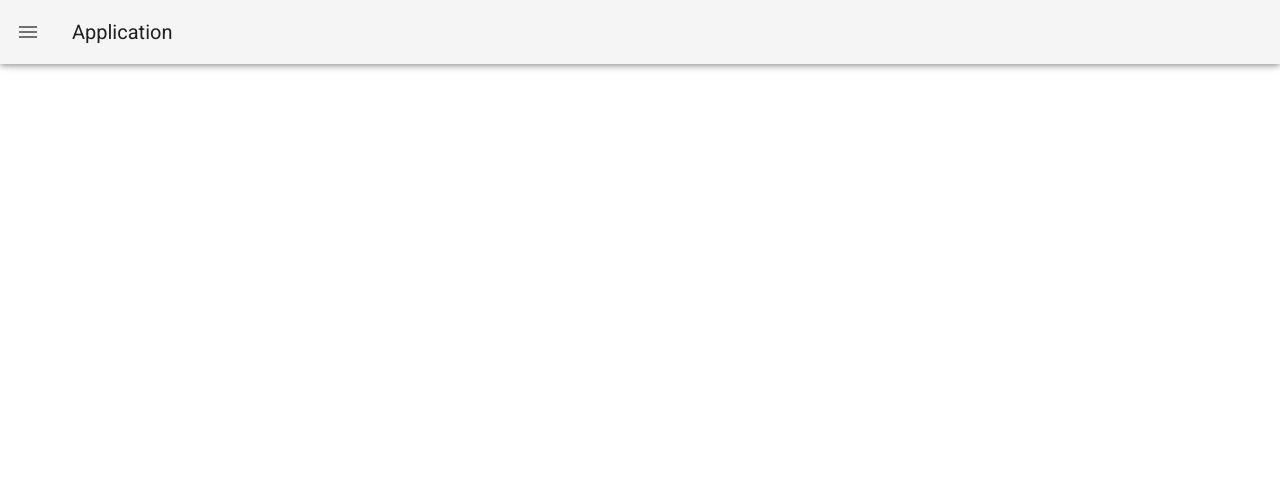
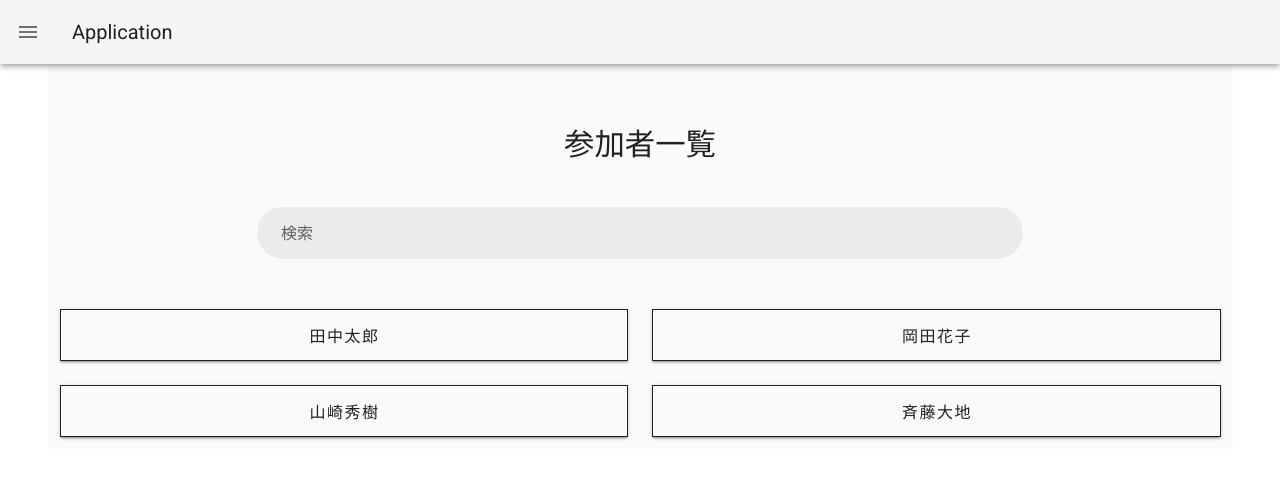
Before and after one commit to LoliGothic/communience-store, a Vue app: page /participantslist in a window 1280 px wide. Shown: the top 478 px of the page. Built offline with nearby package versions, Linux system fonts and the light colour scheme.

Commit message:
add: 参加者一覧ページを追加

```diff
--- a/src/router/index.js
+++ b/src/router/index.js
@@ -5,6 +5,7 @@ import Test from '../views/Test.vue'
 import RoomList from '../views/RoomList.vue'
 import EventList from '../views/EventList.vue'
 import CardList from '../views/CardList.vue'
+import ParticipantsList from '../views/ParticipantsList.vue'
 
 Vue.use(VueRouter)
 
@@ -41,6 +42,11 @@ const routes = [
     path: '/cardlist',
     name: 'CardList',
     component: CardList
+  },
+  {
+    path: '/participantslist',
+    name: 'ParticipantsList',
+    component: ParticipantsList
   }
 ]
 
--- /dev/null
+++ b/src/views/ParticipantsList.vue
@@ -0,0 +1,61 @@
+<template>
+  <v-container class="grey lighten-5">
+    <v-row>
+      <v-col md="4" offset-md="4" align-self="center">
+        <p style="font-size: 1.9em; text-align: center">
+          {{ $route.query.roomname }}<br />参加者一覧
+        </p>
+      </v-col>
+      <v-col md="3" offset-md="1" align-self="center">
+        <v-dialog v-model="dialog" persistent max-width="290">
+          <template v-slot:activator="{ on, attrs }">
+            <v-btn v-if="$route.query.roomname == 'SCLA'" color="primary" dark v-bind="attrs" v-on="on">
+              オーナーメニュー
+            </v-btn>
+          </template>
+          <v-card>
+            <v-container>
+              <v-row>
+                <v-col md="12" align="center">
+                  <v-btn depressed color="primary" block x-large @click="dialog = false">
+                    イベント開催
+                  </v-btn>
+                </v-col>
+              </v-row>
+              <v-row>
+                <v-col md="12" align="center">
+                  <v-btn depressed color="teal" block x-large dark @click="dialog = false">
+                    メンバー招待
+                  </v-btn>
+                </v-col>
+              </v-row>
+            </v-container>
+          </v-card>
+        </v-dialog>
+      </v-col>
+    </v-row>
+    <v-row>
+      <v-col md="8" offset-md="2">
+        <v-text-field label="検索" filled rounded dense></v-text-field>
+      </v-col>
+    </v-row>
+    <v-row v-for="j in 2" :key="j">
+      <v-col v-for="k in 2" :key="k" md="6">
+        <v-btn block elevation="2" class="pa-2" x-large outlined tile>
+          {{ ParticipantName[k + (j - 1) * 2 - 1] }}
+        </v-btn>
+      </v-col>
+    </v-row>
+  </v-container>
+</template>
+
+<script>
+export default {
+  data() {
+    return {
+      dialog: false,
+      ParticipantName: ["田中太郎", "岡田花子", "山崎秀樹", "斉藤大地"],
+    };
+  },
+};
+</script>
```
